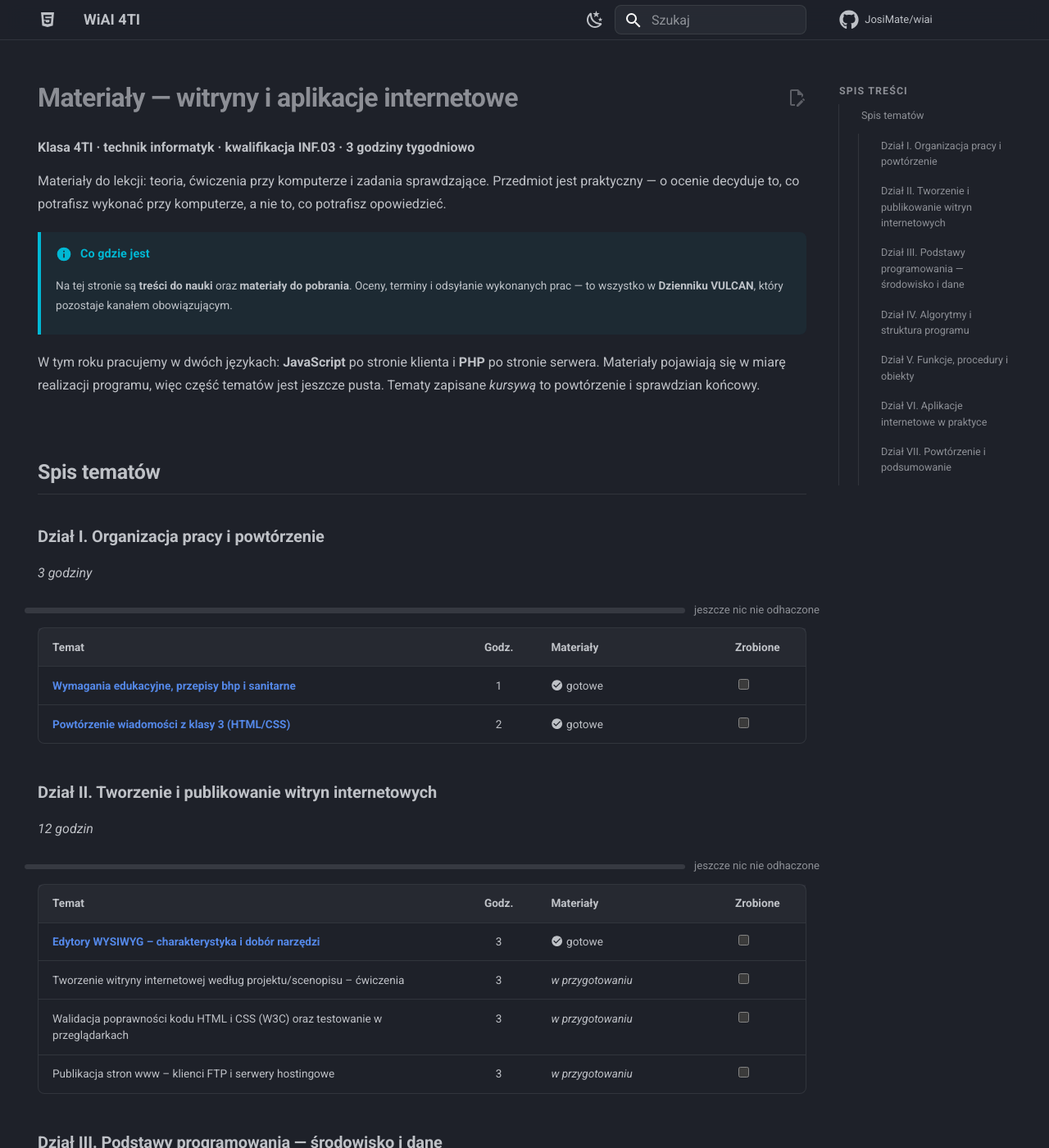
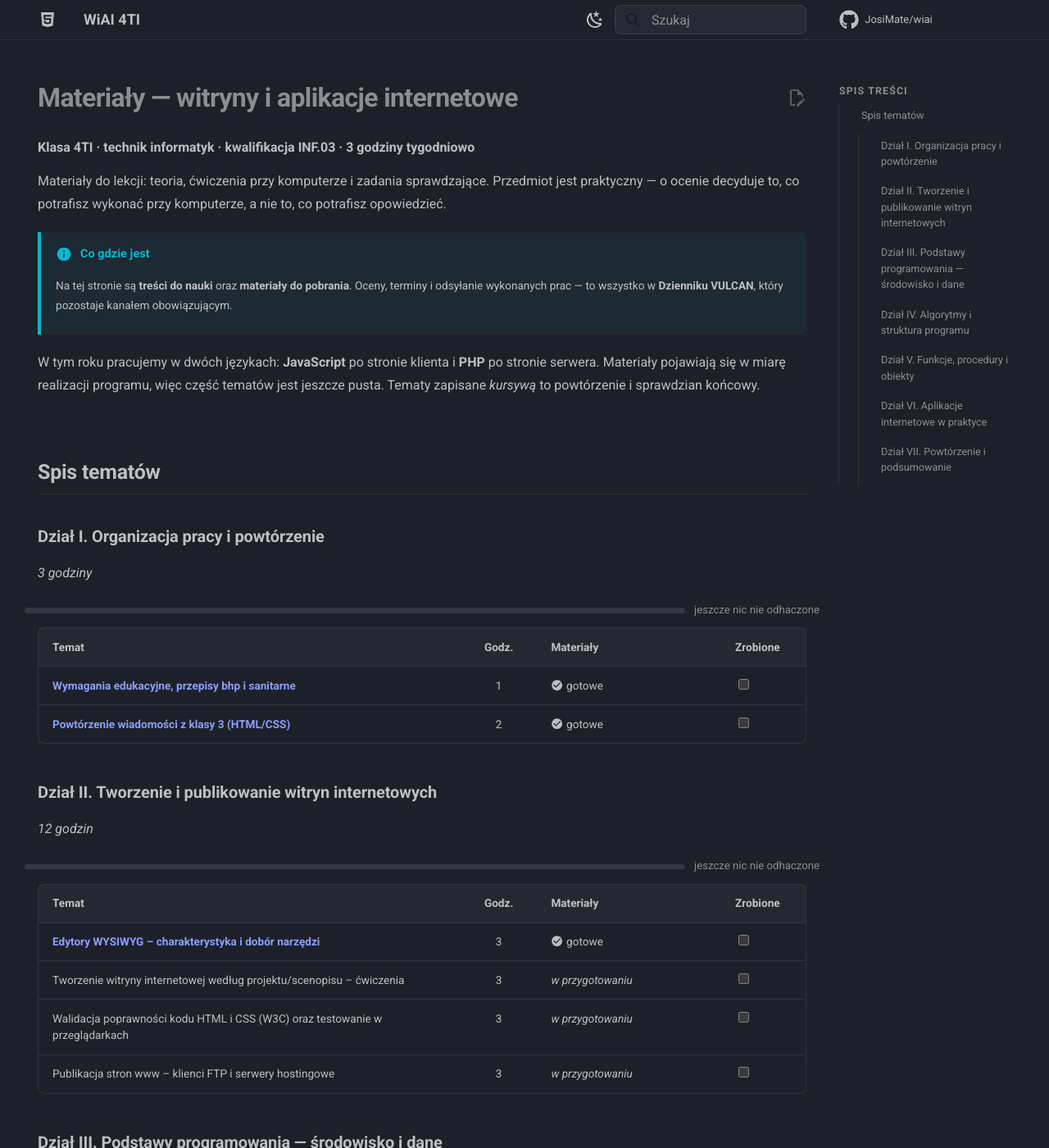
Before and after one commit to JosiMate/wiai, an MkDocs documentation site: the page built from docs/index.md, in a window 1280 px wide and 1400 px high. Shown: the whole window at 82% size. Built offline with MkDocs 1.6.1 and Material for MkDocs 9.7.7, drawn with Linux system fonts in a browser that asks for light colours; comment, search, counter and statistics services are not loaded.

Commit message:
new theme

```diff
--- /dev/null
+++ b/docs/stylesheets/motyw.css
@@ -0,0 +1,69 @@
+/* ═══════════════════════════════════════════════════════════════════════════
+   Motyw kolorystyczny serwisu wiai — wyprowadzony z ikony serwisu.
+
+   Ikona (docs/assets/favicon.png) to znaczniki „</>" na tle #3f51b5: indygo.
+   To akurat dokładnie ten sam kolor, którego Material używa w palecie
+   `primary: indigo`, więc serwis i bez tego pliku nie wyglądał niespójnie.
+   Plik jest tu z dwóch innych powodów:
+
+     • w motywie ciemnym Material zostawia ten sam ciemny indygo, który na tle
+       slate ma 2,36:1 — odnośniki były praktycznie nieczytelne;
+     • pozostałe cztery serwisy mają własne motywy wyprowadzone z ikon i dobrze,
+       żeby ten trzymał się tej samej konwencji, gdyby ikona kiedyś się zmieniła.
+
+   Wczytywany jako trzeci, po stylesheets/extra.css; dotyczy wyłącznie tego
+   serwisu.
+
+   Kontrast policzony na wartościach, które CSS naprawdę wylicza w przeglądarce
+   (a nie na tle „mniej więcej takim jak slate"). Próg AA dla tekstu to 4,5:1;
+   tło motywu ciemnego wychodzi tu #1e2029:
+       #3f51b5 na białym        → 6,87:1  ✔ motyw jasny
+       #3f51b5 na tle slate     → 2,36:1  ✘ za mało, stąd jaśniejszy wariant
+       #8c9eff na tle slate     → 6,53:1  ✔ motyw ciemny
+       tekst #171a2b na #8c9eff → 6,93:1  ✔ napis na przycisku podstawowym
+       biel na #8c9eff          → 2,49:1  ✘ dlatego napis jest ciemny
+   ═══════════════════════════════════════════════════════════════════════════ */
+
+/* ─────────────────────────── motyw ciemny (slate) ─────────────────────────── */
+/* Selektory celowo dwuczłonowe. Material ustawia --md-typeset-a-color regułą
+   [data-md-color-scheme=slate][data-md-color-primary=indigo], która ma wyższą
+   swoistość niż sam [data-md-color-scheme=slate] — bez dopisania drugiego
+   atrybutu nasze wartości w ogóle by nie weszły. */
+[data-md-color-scheme="slate"][data-md-color-primary] {
+  /* Domyślne 232 zostaje: szarości slate są zbudowane dokładnie z odcienia
+     tej ikony (231°), więc nie ma czego poprawiać. Zmienna jest tu wypisana
+     świadomie — żeby przy zmianie ikony było widać, gdzie sięgnąć. */
+  --md-hue: 232;
+
+  /* Odnośniki i akcenty: jaśniejszy brat koloru ikony (indigo A100). */
+  --md-typeset-a-color: #8c9eff;
+  --md-primary-fg-color: #8c9eff;
+  --md-primary-fg-color--light: #b3c0ff;
+  --md-primary-fg-color--dark: #3f51b5;
+  --md-accent-fg-color: #b3c0ff;
+
+  /* Napis na przycisku podstawowym musi być ciemny — biel na tym indygo
+     daje 2,49:1, czyli poniżej każdego progu. */
+  --md-primary-bg-color: #171a2b;
+  --md-primary-bg-color--light: #171a2b;
+}
+
+/* ─────────────────────────── motyw jasny (default) ─────────────────────────── */
+[data-md-color-scheme="default"][data-md-color-primary] {
+  /* Tu wchodzi dokładnie kolor ikony — na bieli ma 6,87:1. */
+  --md-typeset-a-color: #3f51b5;
+  --md-primary-fg-color: #3f51b5;
+  --md-primary-fg-color--light: #5c6bc0;
+  --md-primary-fg-color--dark: #283593;
+  --md-accent-fg-color: #283593;
+  --md-primary-bg-color: #ffffff;
+  --md-primary-bg-color--light: #ffffff;
+}
+
+/* Pasek wyboru tekstu — drobiazg, ale widać go przy każdym zaznaczeniu. */
+::selection {
+  background-color: color-mix(in srgb, var(--md-typeset-a-color) 28%, transparent);
+}
+
+/* Ten serwis nie ma kafelków wyboru rocznika ani modułu — strona startowa to
+   od razu spis tematów — więc reguł na kafelki tu nie ma. */
--- a/mkdocs.yml
+++ b/mkdocs.yml
@@ -56,9 +56,10 @@ theme:
 
 extra_css:
   # Kolejność ma znaczenie: najpierw style elementów interaktywnych,
-  # potem warstwa wyglądu powłoki dokumentacji.
+  # potem warstwa wyglądu powłoki dokumentacji, na końcu kolory serwisu.
   - assets/extra.css
   - stylesheets/extra.css
+  - stylesheets/motyw.css
 
 extra_javascript:
   # docx.umd.js celowo NIE jest tu wymieniony — karta.js doczyta go dopiero
```
